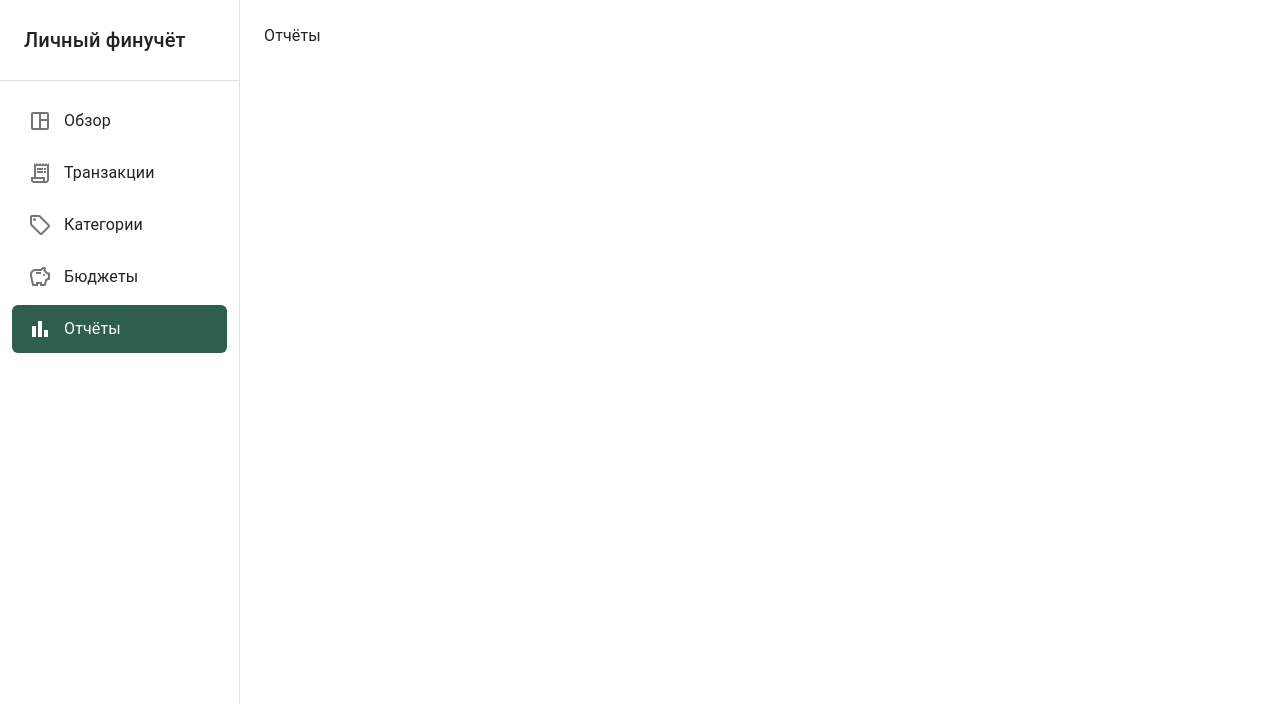
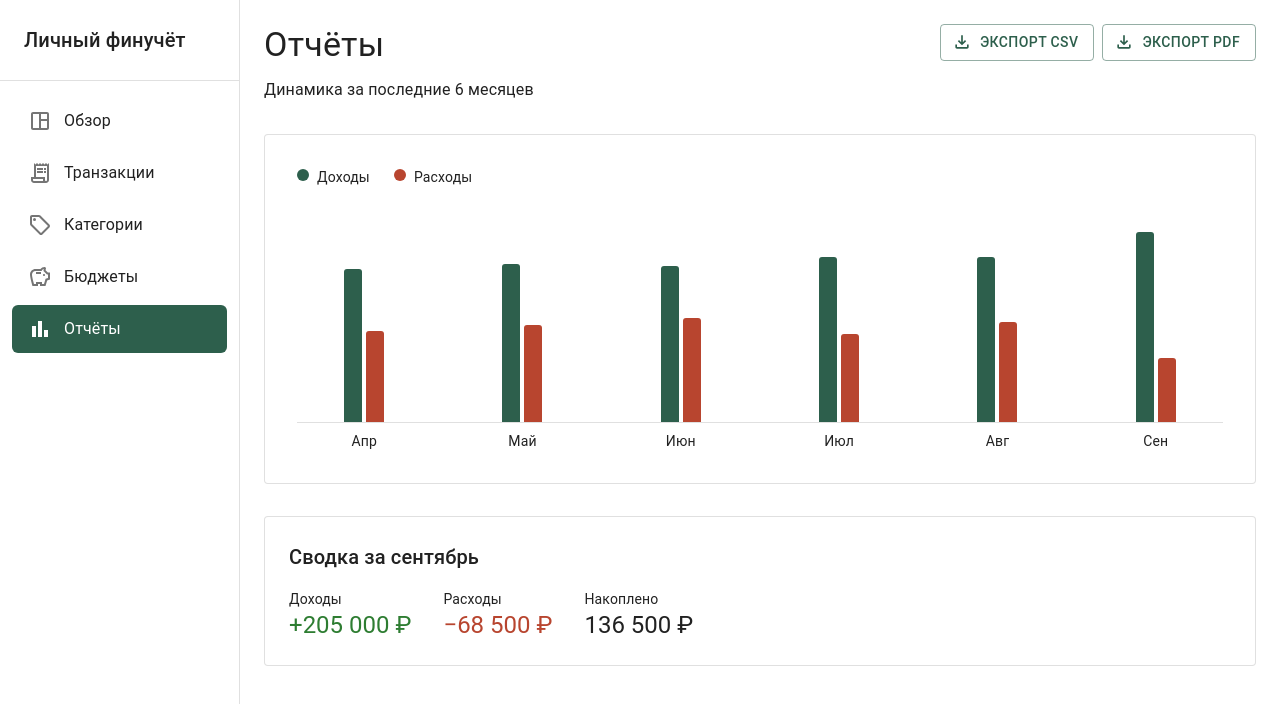
Before and after one commit to SanyGGame/MTUCI-Fullstack, a React (Vite) app in the folder frontend/: page /reports in a window 1280 px wide. Shown: the top 704 px of the page. Built offline with nearby package versions, Linux system fonts and the light colour scheme.

Commit message:
feat(frontend): add reports page

```diff
--- a/frontend/src/App.tsx
+++ b/frontend/src/App.tsx
@@ -4,6 +4,7 @@ import DashboardPage from './pages/DashboardPage';
 import TransactionsPage from './pages/TransactionsPage';
 import CategoriesPage from './pages/CategoriesPage';
 import BudgetsPage from './pages/BudgetsPage';
+import ReportsPage from './pages/ReportsPage';
 
 function App() {
   return (
@@ -13,7 +14,7 @@ function App() {
         <Route path="/transactions" element={<TransactionsPage />} />
         <Route path="/categories" element={<CategoriesPage />} />
         <Route path="/budgets" element={<BudgetsPage />} />
-        <Route path="/reports" element={<div>Отчёты</div>} />
+        <Route path="/reports" element={<ReportsPage />} />
       </Route>
     </Routes>
   );
--- /dev/null
+++ b/frontend/src/api/mockSummary.ts
@@ -0,0 +1,10 @@
+import type { MonthlySummary } from '../types';
+
+export const mockMonthlySummary: MonthlySummary[] = [
+  { month: 'Апр', income: 165000, expense: 98000 },
+  { month: 'Май', income: 170000, expense: 105000 },
+  { month: 'Июн', income: 168000, expense: 112000 },
+  { month: 'Июл', income: 178000, expense: 95000 },
+  { month: 'Авг', income: 178000, expense: 108000 },
+  { month: 'Сен', income: 205000, expense: 68500 },
+];
--- /dev/null
+++ b/frontend/src/pages/ReportsPage.tsx
@@ -0,0 +1,135 @@
+import Box from '@mui/material/Box';
+import Typography from '@mui/material/Typography';
+import Paper from '@mui/material/Paper';
+import Button from '@mui/material/Button';
+import Stack from '@mui/material/Stack';
+import FileDownloadOutlinedIcon from '@mui/icons-material/FileDownloadOutlined';
+import { mockMonthlySummary } from '../api/mockSummary';
+import Money from '../components/Money';
+
+export default function ReportsPage() {
+  const latest = mockMonthlySummary[mockMonthlySummary.length - 1];
+  const maxValue = Math.max(...mockMonthlySummary.flatMap((m) => [m.income, m.expense]));
+
+  return (
+    <Box>
+      <Box
+        sx={{
+          display: 'flex',
+          justifyContent: 'space-between',
+          alignItems: 'flex-start',
+          mb: 4,
+        }}
+      >
+        <Box>
+          <Typography variant="h4" gutterBottom>
+            Отчёты
+          </Typography>
+          <Typography variant="body1" color="text.secondary">
+            Динамика за последние 6 месяцев
+          </Typography>
+        </Box>
+        <Stack direction="row" spacing={1}>
+          <Button variant="outlined" startIcon={<FileDownloadOutlinedIcon />}>
+            Экспорт CSV
+          </Button>
+          <Button variant="outlined" startIcon={<FileDownloadOutlinedIcon />}>
+            Экспорт PDF
+          </Button>
+        </Stack>
+      </Box>
+
+      <Paper variant="outlined" sx={{ p: 4, mb: 4 }}>
+        <Box sx={{ display: 'flex', gap: 1, mb: 2 }}>
+          <Box sx={{ width: 12, height: 12, borderRadius: '50%', bgcolor: '#2D5F4C', mt: 0.3 }} />
+          <Typography variant="body2" color="text.secondary">
+            Доходы
+          </Typography>
+          <Box sx={{ width: 12, height: 12, borderRadius: '50%', bgcolor: '#B8452F', mt: 0.3, ml: 2 }} />
+          <Typography variant="body2" color="text.secondary">
+            Расходы
+          </Typography>
+        </Box>
+
+        <Box
+          sx={{
+            display: 'flex',
+            alignItems: 'flex-end',
+            gap: 3,
+            height: 220,
+            borderBottom: '1px solid',
+            borderColor: 'divider',
+            pb: 0,
+          }}
+        >
+          {mockMonthlySummary.map((m) => (
+            <Box key={m.month} sx={{ display: 'flex', flexDirection: 'column', alignItems: 'center', flex: 1 }}>
+              <Box sx={{ display: 'flex', alignItems: 'flex-end', gap: 0.5, height: 190 }}>
+                <Box
+                  sx={{
+                    width: 18,
+                    height: `${(m.income / maxValue) * 100}%`,
+                    bgcolor: '#2D5F4C',
+                    borderRadius: '3px 3px 0 0',
+                  }}
+                />
+                <Box
+                  sx={{
+                    width: 18,
+                    height: `${(m.expense / maxValue) * 100}%`,
+                    bgcolor: '#B8452F',
+                    borderRadius: '3px 3px 0 0',
+                  }}
+                />
+              </Box>
+            </Box>
+          ))}
+        </Box>
+        <Box sx={{ display: 'flex', gap: 3, mt: 1 }}>
+          {mockMonthlySummary.map((m) => (
+            <Typography
+              key={m.month}
+              variant="body2"
+              color="text.secondary"
+              sx={{ flex: 1, textAlign: 'center' }}
+            >
+              {m.month}
+            </Typography>
+          ))}
+        </Box>
+      </Paper>
+
+      <Paper variant="outlined" sx={{ p: 3 }}>
+        <Typography variant="h6" gutterBottom>
+          Сводка за сентябрь
+        </Typography>
+        <Stack direction="row" spacing={4} sx={{ mt: 2 }}>
+          <Box>
+            <Typography variant="body2" color="text.secondary">
+              Доходы
+            </Typography>
+            <Typography variant="h5">
+              <Money amount={latest.income} type="income" />
+            </Typography>
+          </Box>
+          <Box>
+            <Typography variant="body2" color="text.secondary">
+              Расходы
+            </Typography>
+            <Typography variant="h5">
+              <Money amount={latest.expense} type="expense" />
+            </Typography>
+          </Box>
+          <Box>
+            <Typography variant="body2" color="text.secondary">
+              Накоплено
+            </Typography>
+            <Typography variant="h5">
+              <Money amount={latest.income - latest.expense} />
+            </Typography>
+          </Box>
+        </Stack>
+      </Paper>
+    </Box>
+  );
+}
```
